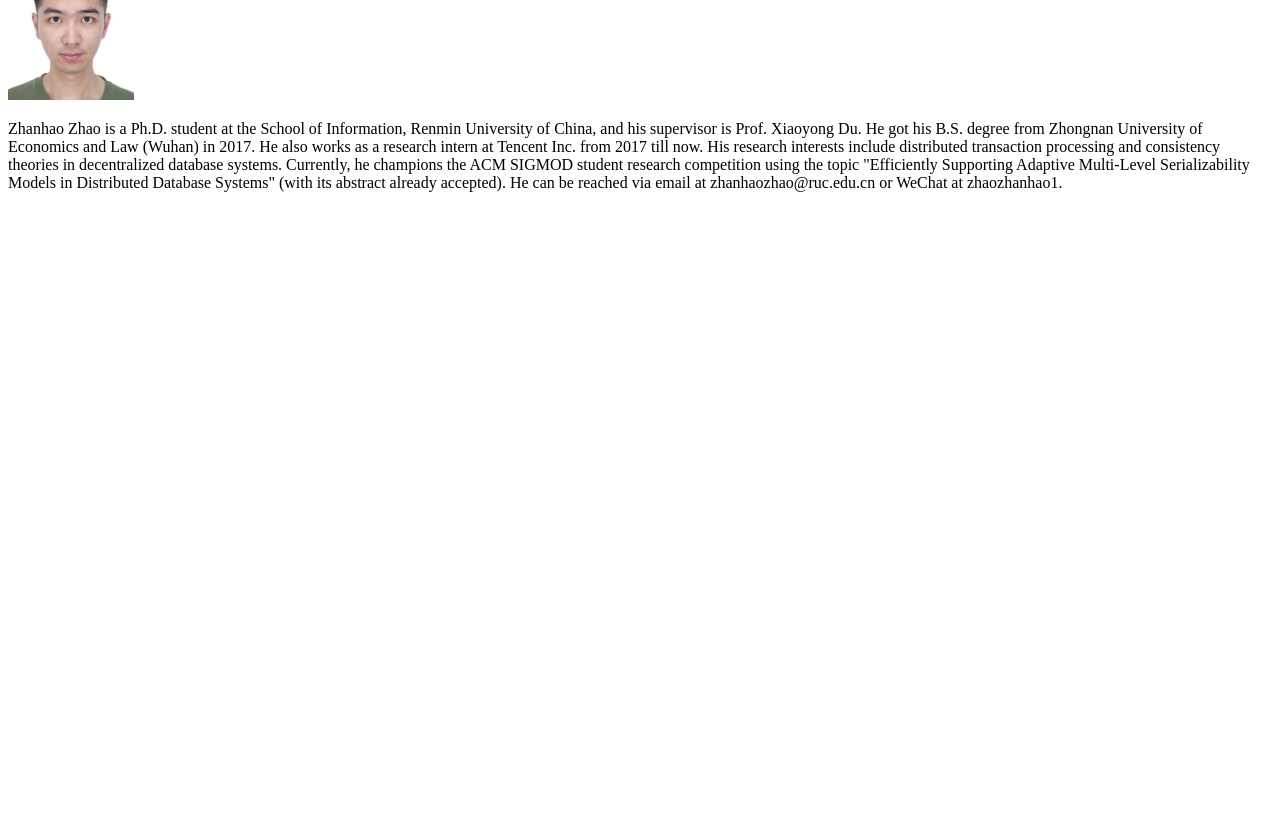
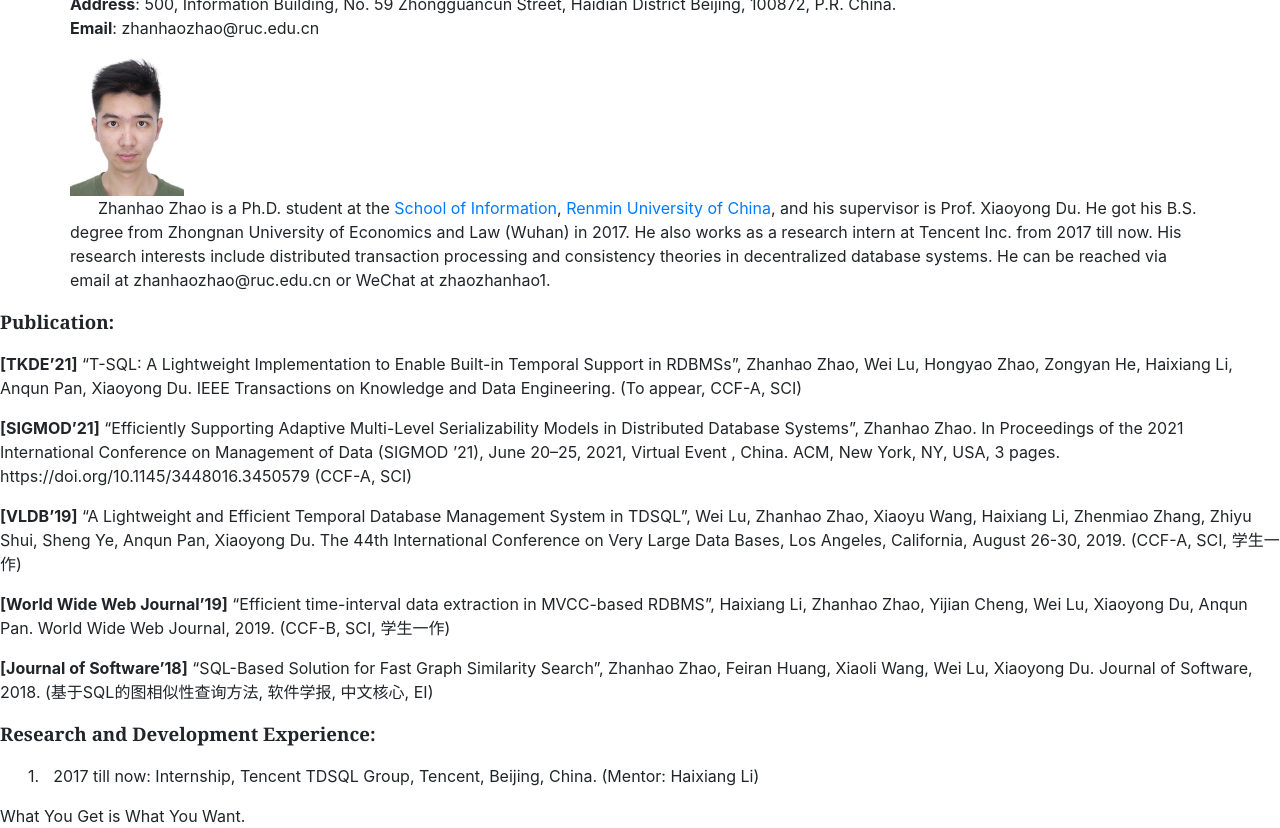
Before and after one commit to zhanhaozhao/zhanhaozhao.github.io, a plain HTML site: page index.html in a window 1280 px wide. Shown: the part 64-892 px from the top of the page. Before the commit the page ends 800 px from the top, so only its background shows below. Drawn offline with nearby package versions, Linux system fonts and the light colour scheme.

Commit message:
update my publications, add a CV

```diff
--- a/index.html
+++ b/index.html
@@ -2,15 +2,95 @@
 <html>
 <head>
 <meta charset="UTF-8">
-<title>Zhanhao's Homepage</title>
+<meta name=”keywords” content="赵展浩,zhanhao,zhanhaozhao"/>
+<title>Zhanhao Zhao's Homepage</title>
+<link href="css/bootstrap.min.css" rel="stylesheet" />
+<link href="css/my-styles.css" rel="stylesheet" />
 </head>
 <body>
-<div><img src="IMG_3564.JPG" width="10%" alt="some_text" /></div>
-<p>Zhanhao Zhao is a Ph.D. student at the School of Information, Renmin University of China, and his supervisor is Prof. Xiaoyong Du.
-He got his B.S. degree from Zhongnan University of Economics and Law (Wuhan) in 2017.
-He also works as a research intern at Tencent Inc. from 2017 till now.
-His research interests include distributed transaction processing and consistency theories in decentralized database systems.
-Currently, he champions the ACM SIGMOD student research competition using the topic "Efficiently Supporting Adaptive Multi-Level Serializability Models in Distributed Database Systems" (with its abstract already accepted).
-He can be reached via email at zhanhaozhao@ruc.edu.cn or WeChat at zhaozhanhao1.</p>
+<div class="container">
+	<div class="row">
+		<div class="span8">
+			<h1>Zhanhao Zhao     &nbsp;&nbsp;&nbsp;   赵展浩</h1>
+			<address>
+				<strong>Address</strong>: 500, Information Building, No. 59 Zhongguancun Street, Haidian District Beijing, 100872, P.R. China.<br />
+				<strong>Email</strong>:  zhanhaozhao@ruc.edu.cn
+			</address>
+			<div><img src="IMG_3564.JPG" width="10%" alt="some_text" /></div>
+
+			<p class=MsoNormal style='text-indent:21.0pt;mso-layout-grid-align:none;
+text-autospace:none'>
+				<span lang=EN-US >Zhanhao Zhao is a Ph.D. student at the <a href="http://info.ruc.edu.cn/">School of Information</a>, <a href="http://www.ruc.edu.cn/">Renmin University of China</a>, and his supervisor is Prof. Xiaoyong Du.
+				He got his B.S. degree from Zhongnan University of Economics and Law (Wuhan) in 2017.
+				He also works as a research intern at Tencent Inc. from 2017 till now.
+				His research interests include distributed transaction processing and consistency theories in decentralized database systems.
+				<!-- Currently, he champions the ACM SIGMOD student research competition using the topic "Efficiently Supporting Adaptive Multi-Level Serializability Models in Distributed Database Systems" (with its abstract already accepted). -->
+				He can be reached via email at zhanhaozhao@ruc.edu.cn or WeChat at zhaozhanhao1.
+			</p>
+		</div>
+	</div>
+</div>
+
+
+
+<!-- <p class=MsoNormal style='mso-outline-level:1'><b><span lang=EN-US
+style='font-size:14.0pt;font-family:"Cambria","serif";mso-ascii-theme-font:
+major-latin;mso-hansi-theme-font:major-latin'>Education Background:<o:p></o:p></span></b></p>
+
+
+<p class=MsoListParagraph style='margin-left:42.0pt;text-indent:-21.0pt;
+mso-char-indent-count:0;mso-list:l3 level1 lfo2;mso-layout-grid-align:none;
+text-autospace:none'><![if !supportLists]><span lang=EN-US><span
+style='mso-list:Ignore'>
+    1.
+<span style='font:7.0pt "Times New Roman"'>&nbsp;&nbsp;&nbsp;&nbsp;&nbsp;
+</span></span></span><![endif]><span lang=EN-US>Sep.
+2012 ~ Jul. 2017: <b style='mso-bidi-font-weight:normal'>PhD in
+Computer Science</b>, Institute of High-Performance Computing, Department of
+Computer Science and Technology, Tsinghua University. Advisor: Prof. Wenguang Chen and Prof. Jidong Zhai.<o:p></o:p></span></p>
+
+
+<p class=MsoListParagraph style='margin-left:42.0pt;text-indent:-21.0pt;
+mso-char-indent-count:0;mso-list:l3 level1 lfo2;mso-layout-grid-align:none;
+text-autospace:none'><![if !supportLists]><span lang=EN-US><span
+style='mso-list:Ignore'>
+  2.
+<span style='font:7.0pt "Times New Roman"'>&nbsp;&nbsp;&nbsp;&nbsp;&nbsp;
+</span></span></span><![endif]><span lang=EN-US>
+  Sep. 2008 ~ Jul. 2012:
+  <b style='mso-bidi-font-weight:normal'>B.S. in School of Computer Science and Technology</b>, Xidian University.<o:p></o:p></span></p> -->
+
+
+<p class=MsoNormal style='mso-outline-level:1'><b><span lang=EN-US
+style='font-size:14.0pt;font-family:"Cambria","serif";mso-ascii-theme-font:
+major-latin;mso-hansi-theme-font:major-latin'>Publication:<o:p></o:p></span></b></p>
+
+<p><strong>[TKDE&#8217;21]</strong> &#8220;T-SQL: A Lightweight Implementation to Enable Built-in Temporal Support in RDBMSs&#8221;, Zhanhao Zhao, Wei Lu, Hongyao Zhao, Zongyan He, Haixiang Li, Anqun Pan, Xiaoyong Du. IEEE Transactions on Knowledge and Data Engineering. (To appear, CCF-A, SCI)</p>
+
+<p><strong>[SIGMOD&#8217;21]</strong> &#8220;Efficiently Supporting Adaptive Multi-Level Serializability Models in Distributed Database Systems&#8221;, Zhanhao Zhao. In Proceedings of the 2021 International Conference on Management of Data (SIGMOD ’21), June 20–25, 2021, Virtual Event , China. ACM, New York, NY, USA, 3 pages. https://doi.org/10.1145/3448016.3450579 (CCF-A, SCI)</p>
+
+<!-- [VLDBJ' 21] "WKDB: Efficiently Supporting Adaptive Multi-Level Serializability Models in Distributed Database Systems", Zhanhao Zhao, Hongyao Zhao, Wei Lu, Haixiang Li, Su Yu, Meihui Zhang, Anqun Pan, Xiaoyong Du.  VLDB Journal. (To appear, CCF-A, SCI) -->
+
+<p><strong>[VLDB&#8217;19]</strong> &#8220;A Lightweight and Efficient Temporal Database Management System in TDSQL&#8221;, Wei Lu, Zhanhao Zhao, Xiaoyu Wang, Haixiang Li, Zhenmiao Zhang, Zhiyu Shui, Sheng Ye, Anqun Pan, Xiaoyong Du. The 44th International Conference on Very Large Data Bases, Los Angeles, California, August 26-30, 2019. (CCF-A, SCI, 学生一作)</p>
+
+<p><strong>[World Wide Web Journal&#8217;19]</strong> &#8220;Efficient time-interval data extraction in MVCC-based RDBMS&#8221;, Haixiang Li, Zhanhao Zhao, Yijian Cheng, Wei Lu, Xiaoyong Du, Anqun Pan. World Wide Web Journal, 2019. (CCF-B, SCI, 学生一作)</p>
+
+<p><strong>[Journal of Software&#8217;18]</strong> &#8220;SQL-Based Solution for Fast Graph Similarity Search&#8221;, Zhanhao Zhao, Feiran Huang, Xiaoli Wang, Wei Lu, Xiaoyong Du. Journal of Software, 2018. (基于SQL的图相似性查询方法, 软件学报, 中文核心, EI)</p>
+
+
+
+<p class=MsoNormal style='mso-outline-level:1'><b><span lang=EN-US
+style='font-size:14.0pt;font-family:"Cambria","serif";mso-ascii-theme-font:
+major-latin;mso-hansi-theme-font:major-latin'>Research and Development Experience:<o:p></o:p></span></b></p>
+
+<p class=MsoListParagraph style='margin-left:42.0pt;text-indent:-21.0pt;
+mso-char-indent-count:0;mso-list:l8 level1 lfo16;mso-layout-grid-align:none;
+text-autospace:none'><![if !supportLists]><span lang=EN-US ><span
+style='mso-list:Ignore'>1.<span style='font:7.0pt "Times New Roman"'>&nbsp;&nbsp;&nbsp;&nbsp;&nbsp;
+</span></span></span><![endif]><span lang=EN-US >2017 till now: Internship, Tencent TDSQL Group, Tencent, Beijing, China. (Mentor: Haixiang Li)<o:p></o:p></span></p>
+
+
+What You Get is What You Want.
+
 </body>
 </html>
```
Also changed, not shown: 1 other file.
